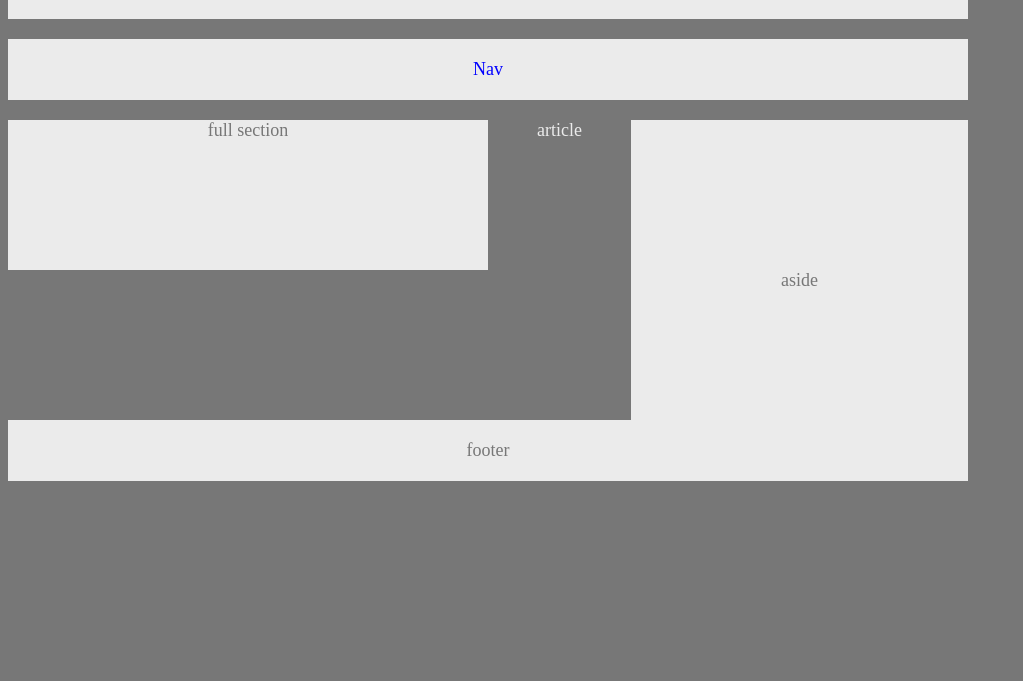
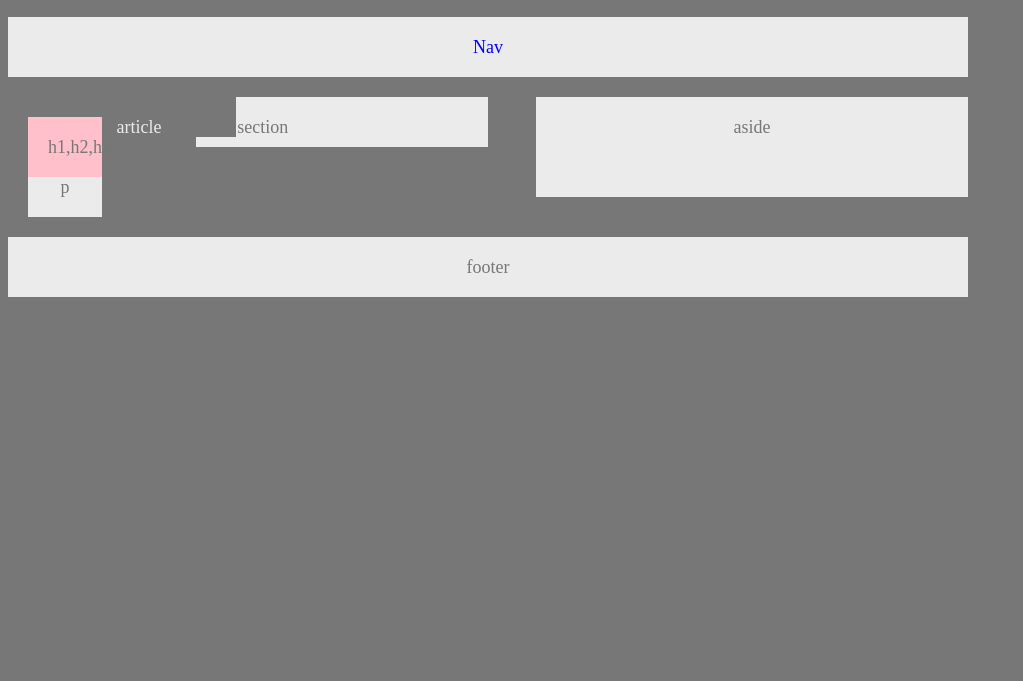
Before and after one commit to c0reac0de/HW-WireFrame, a plain HTML site: page index.html in a window 1280 px wide. Shown: the part 119-800 px from the top of the page, without its empty margins (0-1023 px from the left). Drawn offline with Linux system fonts and the light colour scheme.

Commit message:
aside+full align

```diff
--- a/index.html
+++ b/index.html
@@ -11,21 +11,22 @@
     </header>
 
     <nav>Nav</nav>
+    <aside>
+        aside
+        </aside>
 
     <section id="full">
         full section
     </section>
     <section>
-    <aside>
-    aside
-    </aside>
     article
-    <div id="subhead1">
+        <div id="subhead1">
         h1,h2,h3
-    </div>
-    <div id="subhead2">
+        </div>
+        <div id="subhead2">
         p
-    </div>
+        </div>
+
     </section>
 
     <section>
--- a/style.css
+++ b/style.css
@@ -2,6 +2,7 @@
     box-sizing:border-box;
     text-align: center;
     font-family: "Arial" "Helvetica Neue" "Helvetica" "sans serif";
+    line-height:20px;
 }
 
 body {
@@ -30,41 +31,51 @@ nav{
 #full{
     background: #ebebeb;
     color: #777;
+    padding 20px;
     width: 50%;
-    height:150px;
+    height:50px;
     float:left;
     position: absolute;
+
+
 }
 
 section{
     color: #ebebeb;
     background: #777;
-    z-index:3;
+    padding: 20px;
+    z-index:1;
+    position: relative;
+    float:left;
+
     }
 
 aside{
     background: #ebebeb;
     color:#777;
-    padding:150px;
+    width:45%;
+    padding:20px;
     height:100px;
     float:right;
-    z-index:2;
 }
 
 
 #subhead1{
     background:pink;
     color: #777;
+    padding:20px;
     width:50%;
     float:left;
     z-index:2;
+
 }
 
 #subhead2{
     background: #ebebeb;
     color: #777;
+    padding: 20px;
     width:50%;
-    z-index:3;
+    z-index:2;
 }
 
 footer{
@@ -72,5 +83,4 @@ footer{
     color:#777;
     padding:20px;
     clear: both;
-
 }
```
